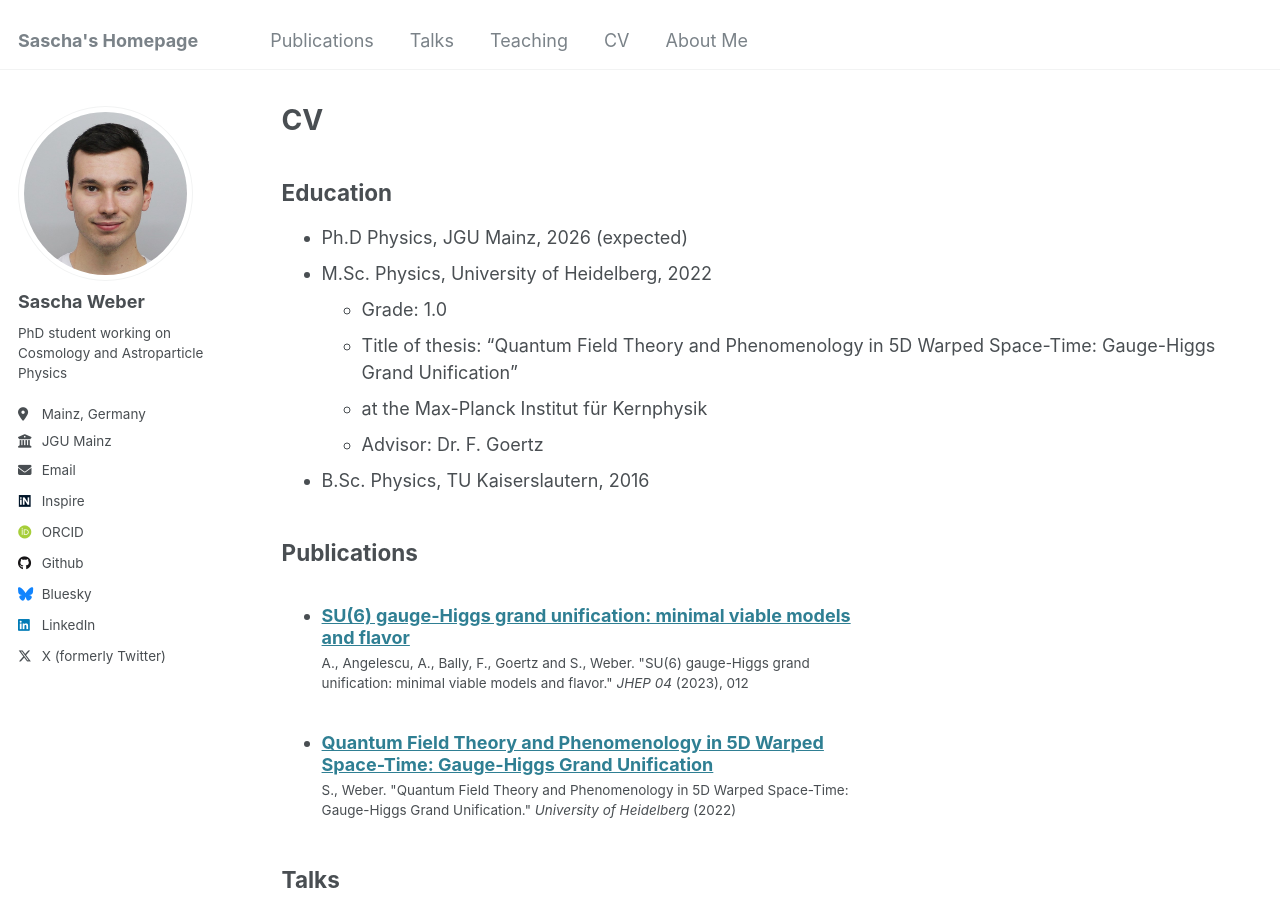
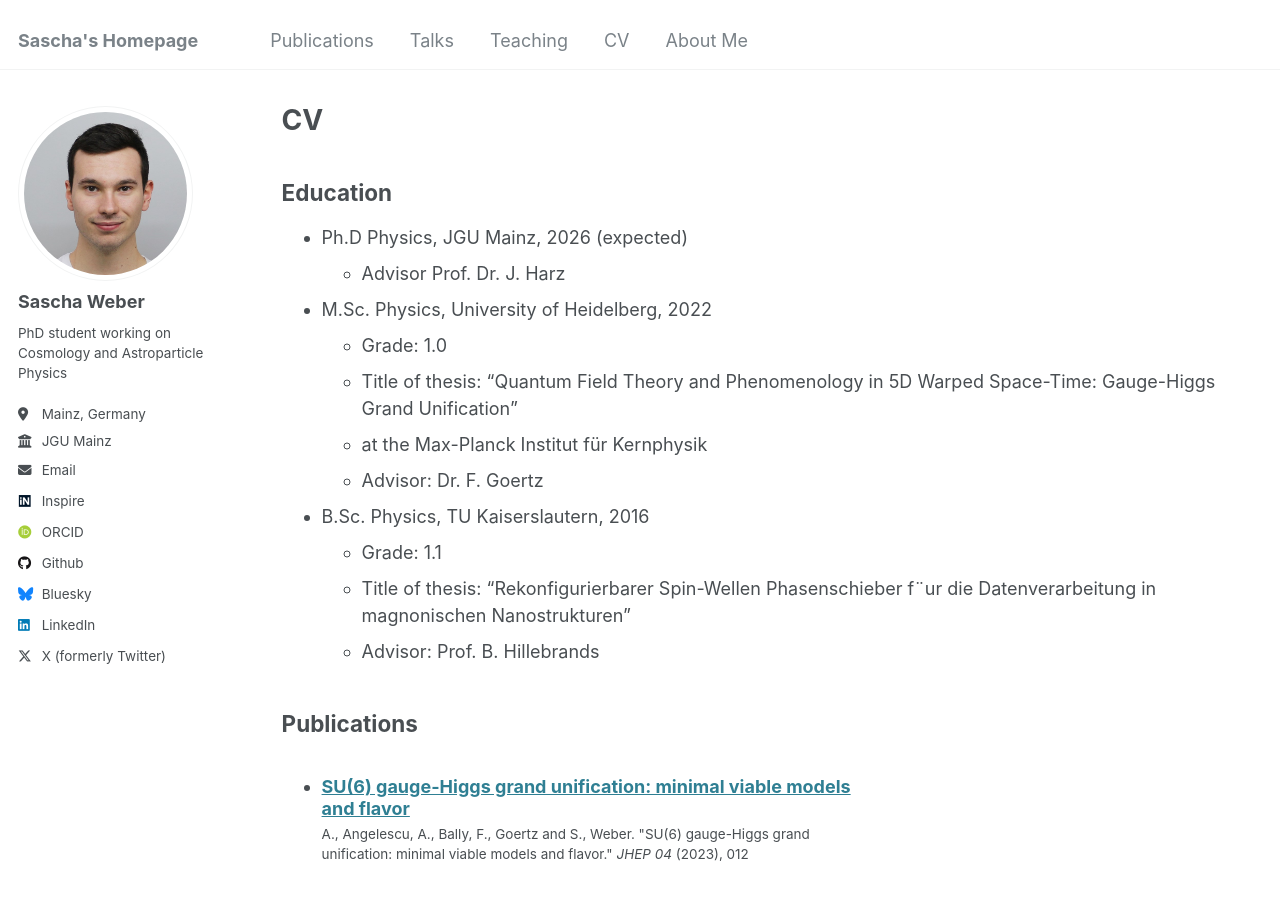
Before and after one commit to sweber31/sweber31.github.io, a Jekyll site: the page built from _pages/cv.md, in a window 1280 px wide and 900 px high. Built offline with Jekyll 4.4.1, drawn with Linux system fonts in a browser that asks for light colours; some web fonts are replaced.

Commit message:
Update cv.md

```diff
--- a/_pages/cv.md
+++ b/_pages/cv.md
@@ -12,12 +12,16 @@ redirect_from:
 Education
 ------
 * Ph.D Physics, JGU Mainz, 2026 (expected)
+  * Advisor Prof. Dr. J. Harz
 * M.Sc. Physics, University of Heidelberg, 2022
   * Grade: 1.0
   * Title of thesis: “Quantum Field Theory and Phenomenology in 5D Warped Space-Time: Gauge-Higgs Grand Unification”
   * at the Max-Planck Institut für Kernphysik
   * Advisor: Dr. F. Goertz
 * B.Sc. Physics, TU Kaiserslautern, 2016
+  * Grade: 1.1
+  * Title of thesis: “Rekonfigurierbarer Spin-Wellen Phasenschieber f¨ur die Datenverarbeitung in magnonischen Nanostrukturen”
+  * Advisor: Prof. B. Hillebrands
 
 Publications
 ------
```
